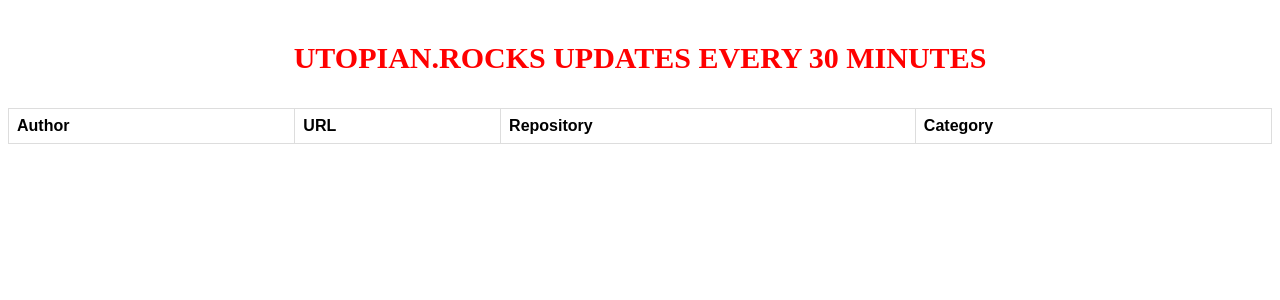
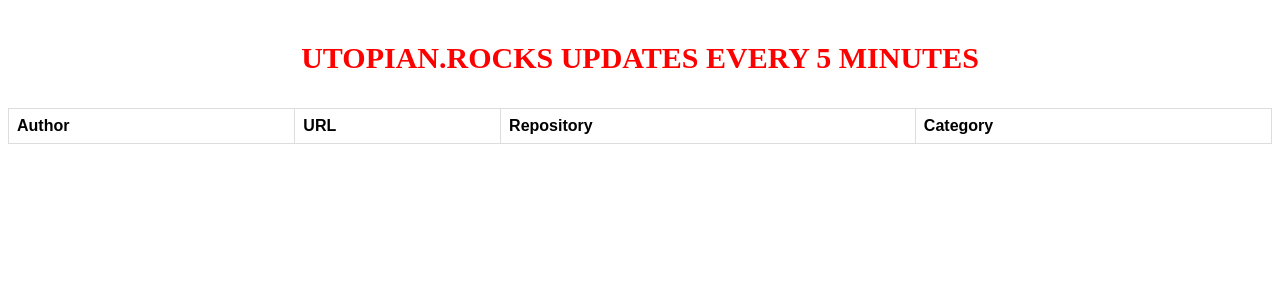
Before and after one commit to amosbastian/utopian.rocks, a Flask app: page / in a window 1280 px wide. Shown: the top 300 px of the page. Run offline with Flask 2, Linux system fonts and the light colour scheme; data that the repository does not hold is empty.

Commit message:
Update text

```diff
--- a/utopian/templates/index.html
+++ b/utopian/templates/index.html
@@ -31,7 +31,7 @@ tr:nth-child(even) {
 </head>
 <body>
 <div class="warning">
-  UTOPIAN.ROCKS UPDATES EVERY 30 MINUTES
+  UTOPIAN.ROCKS UPDATES EVERY 5 MINUTES
 </div>
 <table>
   <tr>
```
